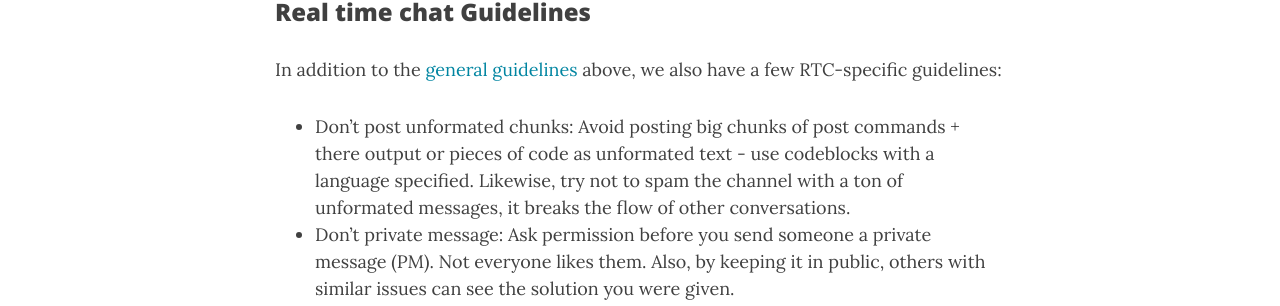
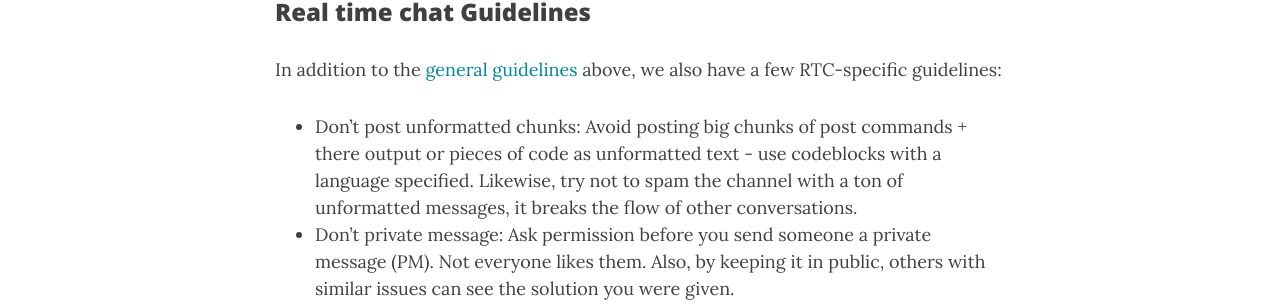
Before and after one commit to codeaffen/codeaffen.org, a Jekyll site: the page built from contact.md, in a window 1280 px wide and 900 px high, scrolled down 1539 px. Shown: the part 145-451 px from the top of the window. Built offline with Jekyll 4.4.1, drawn with Linux system fonts in a browser that asks for light colours; nearby versions of some CDN libraries; some web fonts are replaced; comment, search, counter and statistics services are not loaded.

Commit message:
Update contact.md
fix typos

```diff
--- a/contact.md
+++ b/contact.md
@@ -43,7 +43,7 @@ For discussion about articles you can use #blog channel. Feel free to drop ideas
 
 In addition to the [general guidelines](#communication-and-community-guidelines) above, we also have a few RTC-specific guidelines:
 
-* Don’t post unformated chunks: Avoid posting big chunks of post commands + there output or pieces of code as unformated text - use codeblocks with a language specified. Likewise, try not to spam the channel with a ton of unformated messages, it breaks the flow of other conversations.
+* Don’t post unformatted chunks: Avoid posting big chunks of post commands + there output or pieces of code as unformatted text - use codeblocks with a language specified. Likewise, try not to spam the channel with a ton of unformatted messages, it breaks the flow of other conversations.
 * Don’t private message: Ask permission before you send someone a private message (PM). Not everyone likes them. Also, by keeping it in public, others with similar issues can see the solution you were given.
 * Don’t highlight specific people unless you are already discussing something with them. Highlighting a specific user with your opening question makes it far less likely others will respond.
 
```
